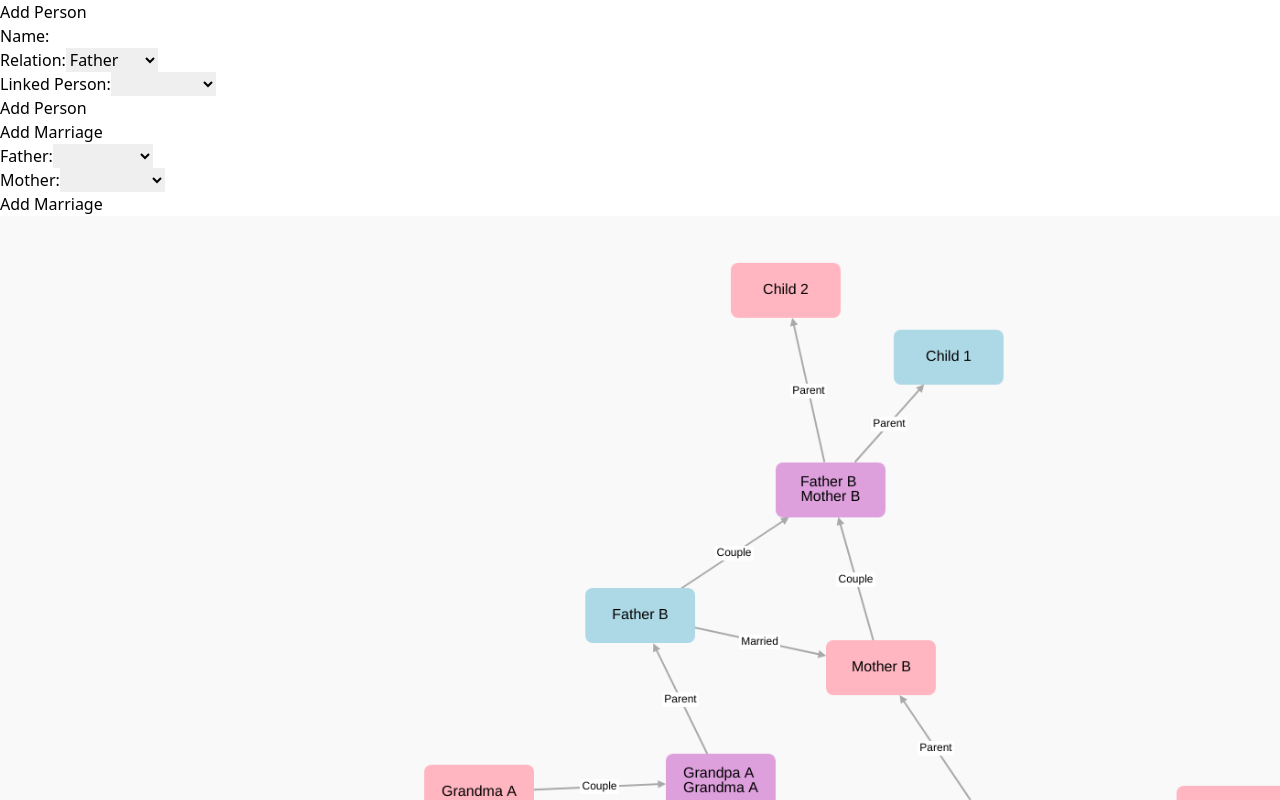
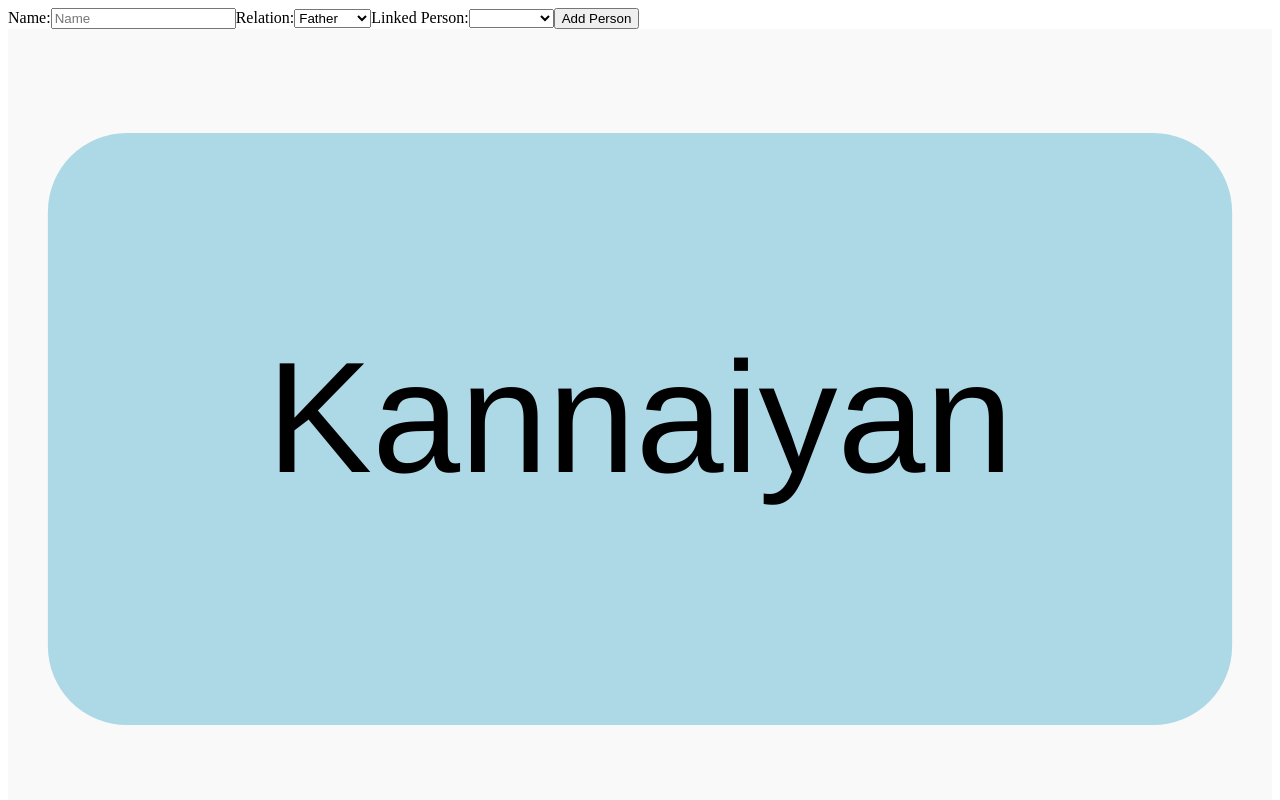
Before and after one commit to indiafamilytree/familytree, a Vue app: page / in a window 1280 px wide. Shown: the top 800 px of the page. Built offline with nearby package versions, Linux system fonts and the light colour scheme.

Commit message:
Father addition is working fine

```diff
--- a/package.json
+++ b/package.json
@@ -17,6 +17,7 @@
   "devDependencies": {
     "@vitejs/plugin-vue": "^5.2.1",
     "autoprefixer": "^10.4.20",
+    "mocha": "^11.0.1",
     "postcss": "^8.5.1",
     "tailwindcss": "^3.4.17",
     "vite": "^6.0.5"
--- a/src/App.vue
+++ b/src/App.vue
@@ -1,11 +1,12 @@
+<!-- filepath: /Users/nkannaiyan/Code/ChatGPTApps/FamilyTree/family-tree-app/src/App.vue -->
 <template>
-  <PersonForm />
-  <MarriageForm />
-  <FamilyChart />
+  <div class="relative">
+    <PersonForm />
+    <FamilyChart />
+  </div>
 </template>
 
 <script setup>
 import FamilyChart from "@/components/FamilyChart.vue";
-import PersonForm from "./components/PersonForm.vue";
-import MarriageForm from "./components/MarriageForm.vue";
+import PersonForm from "@/components/PersonForm.vue";
 </script>
--- a/src/components/MarriageForm.vue
+++ b/src/components/MarriageForm.vue
@@ -1,11 +1,18 @@
 <!-- filepath: /Users/nkannaiyan/Code/ChatGPTApps/FamilyTree/family-tree-app/src/components/MarriageForm.vue -->
 <template>
-  <div>
-    <h2>Add Marriage</h2>
-    <form @submit.prevent="addMarriage">
+  <div class="max-w-md mx-auto mt-10">
+    <h2 class="text-2xl font-bold mb-6">Add Marriage</h2>
+    <form @submit.prevent="addMarriage" class="space-y-6">
       <div>
-        <label for="fatherId">Father:</label>
-        <select v-model="fatherId" id="fatherId" required>
+        <label for="fatherId" class="block text-sm font-medium text-gray-700"
+          >Father:</label
+        >
+        <select
+          v-model="fatherId"
+          id="fatherId"
+          required
+          class="mt-1 block w-full px-3 py-2 border border-gray-300 rounded-md shadow-sm focus:outline-none focus:ring-indigo-500 focus:border-indigo-500 sm:text-sm"
+        >
           <option
             v-for="person in malePersons"
             :key="person.id"
@@ -16,8 +23,15 @@
         </select>
       </div>
       <div>
-        <label for="motherId">Mother:</label>
-        <select v-model="motherId" id="motherId" required>
+        <label for="motherId" class="block text-sm font-medium text-gray-700"
+          >Mother:</label
+        >
+        <select
+          v-model="motherId"
+          id="motherId"
+          required
+          class="mt-1 block w-full px-3 py-2 border border-gray-300 rounded-md shadow-sm focus:outline-none focus:ring-indigo-500 focus:border-indigo-500 sm:text-sm"
+        >
           <option
             v-for="person in femalePersons"
             :key="person.id"
@@ -27,7 +41,12 @@
           </option>
         </select>
       </div>
-      <button type="submit">Add Marriage</button>
+      <button
+        type="submit"
+        class="w-full inline-flex justify-center py-2 px-4 border border-transparent shadow-sm text-sm font-medium rounded-md text-white bg-indigo-600 hover:bg-indigo-700 focus:outline-none focus:ring-2 focus:ring-offset-2 focus:ring-indigo-500"
+      >
+        Add Marriage
+      </button>
     </form>
   </div>
 </template>
--- a/src/components/PersonForm.vue
+++ b/src/components/PersonForm.vue
@@ -1,71 +1,104 @@
-<!-- filepath: /Users/nkannaiyan/Code/ChatGPTApps/FamilyTree/family-tree-app/src/components/PersonForm.vue -->
 <template>
-  <div>
-    <h2>Add Person</h2>
-    <form @submit.prevent="addPerson">
-      <div>
-        <label for="name">Name:</label>
-        <input v-model="name" id="name" required />
-      </div>
-      <div>
-        <label for="relation">Relation:</label>
-        <select v-model="relation" id="relation" required>
+  <div class="bg-white p-4 rounded shadow-md">
+    <form @submit.prevent="addPerson" class="flex space-x-2 items-center">
+      <label for="name" class="sr-only">Name:</label>
+      <input
+        v-model="name"
+        id="name"
+        placeholder="Name"
+        required
+        class="px-3 py-2 border border-gray-300 rounded-md shadow-sm focus:outline-none focus:ring-indigo-500 focus:border-indigo-500 sm:text-sm"
+      />
+
+      <label for="relation" class="sr-only">Relation:</label>
+      <select
+        v-model="relation"
+        id="relation"
+        required
+        class="px-3 py-2 border border-gray-300 rounded-md shadow-sm focus:outline-none focus:ring-indigo-500 focus:border-indigo-500 sm:text-sm"
+      >
         <option value="father">Father</option>
         <option value="mother">Mother</option>
         <option value="son">Son</option>
         <option value="daughter">Daughter</option>
+        <option value="husband">Husband</option>
+        <option value="wife">Wife</option>
       </select>
-      </div>
-      <div>
-        <label for="linkedPersonId">Linked Person:</label>
-        <select v-model="linkedPersonId" id="linkedPersonId" required>
+
+      <label for="linkedPersonId" class="sr-only">Linked Person:</label>
+      <select
+        v-model="linkedPersonId"
+        id="linkedPersonId"
+        required
+        class="px-3 py-2 border border-gray-300 rounded-md shadow-sm focus:outline-none focus:ring-indigo-500 focus:border-indigo-500 sm:text-sm"
+      >
         <option v-for="person in persons" :key="person.id" :value="person.id">
           {{ person.name }}
         </option>
       </select>
-      </div>
-      <button type="submit">Add Person</button>
+
+      <button
+        type="submit"
+        class="px-4 py-2 border border-transparent shadow-sm text-sm font-medium rounded-md text-white bg-indigo-600 hover:bg-indigo-700 focus:outline-none focus:ring-2 focus:ring-offset-2 focus:ring-indigo-500"
+      >
+        Add Person
+      </button>
     </form>
   </div>
 </template>
 
-<script>
+<script setup>
+import { ref, computed } from "vue";
 import { useFamilyTreeStore } from "../stores/familyTree";
 
-export default {
-  data() {
-    return {
-      name: "",
-      relation: "father",
-      linkedPersonId: "",
-    };
-  },
-  computed: {
-    persons() {
 const store = useFamilyTreeStore();
-      return store.persons;
-    },
-  },
-  methods: {
-    addPerson() {
+store.initializeRootPerson({
+  name: "Kannaiyan",
+  gender: "male",
+});
+const persons = computed(() => store.persons);
+
+const name = ref("");
+const relation = ref("father");
+const linkedPersonId = ref("");
+
+const addPerson = () => {
+  console.log("Adding person:", {
+    name: name.value,
+    relation: relation.value,
+    linkedPersonId: linkedPersonId.value,
+  });
+
   let gender;
-      if (this.relation === "father" || this.relation === "son") {
+  if (
+    relation.value === "father" ||
+    relation.value === "son" ||
+    relation.value === "husband"
+  ) {
     gender = "male";
-      } else if (this.relation === "mother" || this.relation === "daughter") {
+  } else if (
+    relation.value === "mother" ||
+    relation.value === "daughter" ||
+    relation.value === "wife"
+  ) {
     gender = "female";
   }
 
-      const store = useFamilyTreeStore();
+  console.log("Determined gender:", gender);
+
   store.addPerson({
-        name: this.name,
+    name: name.value,
     gender: gender,
-        relation: this.relation,
-        linkedPersonId: this.linkedPersonId,
+    relation: relation.value,
+    linkedPersonId: linkedPersonId.value,
   });
-      this.name = "";
-      this.relation = "father";
-      this.linkedPersonId = "";
-    },
-  },
+
+  console.log("Person added to store");
+
+  name.value = "";
+  relation.value = "father";
+  linkedPersonId.value = "";
+
+  console.log("Form reset");
 };
 </script>
--- a/src/stores/familyTree.js
+++ b/src/stores/familyTree.js
@@ -1,126 +1,177 @@
 import { defineStore } from "pinia";
 
-const persons = [
-  { id: "1", name: "Grandpa A", gender: "male" },
-  { id: "2", name: "Grandma A", gender: "female" },
-  { id: "3", name: "Father B", gender: "male" },
-  { id: "4", name: "Mother B", gender: "female" },
-  { id: "5", name: "Child 1", gender: "male" },
-  { id: "6", name: "Child 2", gender: "female" },
-  { id: "7", name: "Grandpa C", gender: "male" },
-  { id: "8", name: "Grandma C", gender: "female" },
-];
-
-const couples = [
-  { id: "couple-1", fatherId: "1", motherId: "2" },
-  { id: "couple-2", fatherId: "3", motherId: "4" },
-  { id: "couple-3", fatherId: "7", motherId: "8" },
-];
-
-const children = [
-  { coupleId: "couple-1", childrenIds: ["3"] },
-  { coupleId: "couple-2", childrenIds: ["5", "6"] },
-  { coupleId: "couple-3", childrenIds: ["4"] },
-];
-
-const relations = [
-  { source: "1", target: "2", label: "Married" },
-  { source: "7", target: "8", label: "Married" },
-  { source: "3", target: "4", label: "Married" },
-];
-
-// Dynamically add couple relationships to relations
-couples.forEach((couple) => {
-  relations.push(
-    { source: couple.fatherId, target: couple.id, label: "Couple" },
-    { source: couple.motherId, target: couple.id, label: "Couple" }
-  );
-});
-
-// Dynamically add parent-child relationships to relations
-children.forEach((child) => {
-  child.childrenIds.forEach((childId) => {
-    relations.push({
-      source: child.coupleId,
-      target: childId,
-      label: "Parent",
-    });
-  });
-});
+const isDevelopment = true; // process.env.NODE_ENV === "development";
 
 export const useFamilyTreeStore = defineStore("familyTree", {
   state: () => ({
-    user: "3",
-    persons,
-    couples,
-    children,
-    nodes: [
-      ...persons.map((person) => ({
-        data: { id: person.id, label: person.name, gender: person.gender },
-      })),
-      ...couples.map((couple) => ({
-        data: {
-          id: couple.id,
-          label: `${persons.find((p) => p.id === couple.fatherId).name} \n${
-            persons.find((p) => p.id === couple.motherId).name
-          }`,
-          isCouple: true,
-          father: persons.find((p) => p.id === couple.fatherId).name,
-          mother: persons.find((p) => p.id === couple.motherId).name,
-        },
-      })),
-    ],
-    edges: relations.map((relation) => ({
-      data: {
-        source: relation.source,
-        target: relation.target,
-        label: relation.label,
-      },
-    })),
+    persons: [],
+    families: [],
+    nodes: [],
+    edges: [],
+    rootPerson: null,
   }),
   actions: {
+    initializeRootPerson(rootPerson) {
+      if (!rootPerson || !rootPerson.name || !rootPerson.gender) {
+        console.error("Invalid root person data:", rootPerson);
+        return;
+      }
+
+      const rootId = "person-1";
+      this.rootPerson = { id: rootId, ...rootPerson };
+      this.persons.push(this.rootPerson);
+      this.nodes.push({
+        data: { id: rootId, label: rootPerson.name, gender: rootPerson.gender },
+      });
+
+      if (isDevelopment) {
+        console.log("initializeRootPerson:");
+        console.log("Current persons:", this.persons);
+        console.log("Current families:", this.families);
+        console.log("Current nodes:", this.nodes);
+        console.log("Current edges:", this.edges);
+      }
+    },
+
     addPerson(person) {
-      const newId = (this.persons.length + 1).toString();
-      this.persons.push({ id: newId, ...person });
+      if (!person) {
+        console.error("addPerson called without person data.");
+        return;
+      }
+
+      if (isDevelopment) {
+        console.log("addPerson called with:", person);
+      }
+
+      if (
+        !person.name ||
+        !person.gender ||
+        !person.relation ||
+        !person.linkedPersonId
+      ) {
+        console.error("Invalid person data:", person);
+        return;
+      }
+
+      if (!this.persons.find((p) => p.id === person.linkedPersonId)) {
+        console.error("linkedPersonId does not exist:", person.linkedPersonId);
+        return;
+      }
+
+      const newId = `person-${this.persons.length + 1}`;
+      const newPerson = { id: newId, ...person };
+      this.persons.push(newPerson);
       this.nodes.push({
         data: { id: newId, label: person.name, gender: person.gender },
       });
-      if (person.relation === "parent") {
-        this.edges.push({
-          data: {
-            source: newId,
-            target: person.linkedPersonId,
-            label: "Parent",
-          },
-        });
-      } else if (person.relation === "child") {
-        this.edges.push({
-          data: {
-            source: person.linkedPersonId,
-            target: newId,
-            label: "Parent",
-          },
-        });
+
+      const addFamilyAndEdges = (parent, child, relation) => {
+        if (isDevelopment) {
+          console.log("addFamilyAndEdges:", { parent, child, relation });
+        }
+
+        if (!parent || !child) return;
+
+        let family = this.families.find(
+          (f) => f.fatherId === parent.id && f.childrenIds?.includes(child.id)
+        );
+        if (!family) {
+          const familyId = `family-${this.families.length + 1}`;
+          family = {
+            id: familyId,
+            fatherId: parent.id,
+            motherId: null,
+            childrenIds: [child.id],
+          };
+          this.families.push(family);
+
+          const parentName = parent?.name || "Unknown";
+          const unknown = "Unknown";
+
+          this.nodes.push({
+            data: {
+              id: familyId,
+              label: `${parentName}\n${unknown}`,
+              isFamily: true,
+            },
+          });
+        } else if (!family.childrenIds.includes(child.id)) {
+          family.childrenIds.push(child.id);
+        }
+
+        const addEdge = (source, target, label) => {
+          if (
+            !this.edges.some(
+              (edge) =>
+                edge.data.source === source &&
+                edge.data.target === target &&
+                edge.data.label === label
+            )
+          ) {
+            this.edges.push({ data: { source, target, label } });
+          }
+        };
+
+        const familyNodeId = `family-${this.families.length}`;
+
+        addEdge(parent.id, familyNodeId, relation); // Corrected: Use original relation
+        addEdge(
+          familyNodeId,
+          child.id,
+          relation === "Father"
+            ? "Son"
+            : relation === "Mother"
+            ? "Daughter"
+            : relation
+        );
+
+        if (isDevelopment) {
+          console.log("addFamilyAndEdges AFTER:");
+          console.log("Current persons:", this.persons);
+          console.log("Current families:", this.families);
+          console.log("Current nodes:", this.nodes);
+          console.log("Current edges:", this.edges);
+        }
+      };
+
+      const linkedPerson = this.persons.find(
+        (p) => p.id === person.linkedPersonId
+      );
+
+      if (person.relation === "father") {
+        addFamilyAndEdges(newPerson, linkedPerson, "Father");
+      } else if (person.relation === "mother") {
+        addFamilyAndEdges(newPerson, linkedPerson, "Mother");
+      } else if (person.relation === "wife") {
+        const husband = this.persons.find(
+          (p) => p.id === person.linkedPersonId
+        );
+        addFamilyAndEdges(husband, newPerson, "Wife");
+      } else if (person.relation === "son" || person.relation === "daughter") {
+        const existingFamily = this.families.find(
+          (f) =>
+            f.fatherId === linkedPerson.id || f.motherId === linkedPerson.id
+        );
+        let father = existingFamily
+          ? this.persons.find((p) => p.id === existingFamily.fatherId)
+          : linkedPerson;
+        let mother = existingFamily
+          ? this.persons.find((p) => p.id === existingFamily.motherId)
+          : null;
+        if (person.gender === "male") {
+          addFamilyAndEdges(father, newPerson, "Son");
+        } else {
+          addFamilyAndEdges(father, newPerson, "Daughter");
+        }
       }
-    },
-    addMarriage(marriage) {
-      const newId = `couple-${this.couples.length + 1}`;
-      this.couples.push({ id: newId, ...marriage });
-      this.nodes.push({
-        data: {
-          id: newId,
-          label: `${
-            this.persons.find((p) => p.id === marriage.fatherId).name
-          } \n${this.persons.find((p) => p.id === marriage.motherId).name}`,
-          isCouple: true,
-          father: this.persons.find((p) => p.id === marriage.fatherId).name,
-          mother: this.persons.find((p) => p.id === marriage.motherId).name,
-        },
-      });
-      this.edges.push(
-        { data: { source: marriage.fatherId, target: newId, label: "Couple" } },
-        { data: { source: marriage.motherId, target: newId, label: "Couple" } }
-      );
+
+      if (isDevelopment) {
+        console.log("addPerson AFTER:");
+        console.log("Current persons:", this.persons);
+        console.log("Current families:", this.families);
+        console.log("Current nodes:", this.nodes);
+        console.log("Current edges:", this.edges);
+      }
     },
   },
 });
--- a/tailwind.config.js
+++ b/tailwind.config.js
@@ -1,8 +1,8 @@
-// tailwind.config.js
-export default {
-  content: ["./index.html", "./src/**/*.{vue,js,ts,jsx,tsx}"],
-  theme: {
-    extend: {},
-  },
+module.exports = {
+  content: [
+    "node_modules/flowbite-vue/**/*.{js,jsx,ts,tsx,vue}",
+    "node_modules/flowbite/**/*.{js,jsx,ts,tsx}",
+  ],
   plugins: [],
+  theme: {},
 };
```
Also changed, not shown: src/components/FamilyChart.vue (+31 -9 lines), src/main.js (+2 -5 lines), 2 other files (tests, documents, lock files or other folders). Lines whose indentation alone changed are shown as unchanged.
